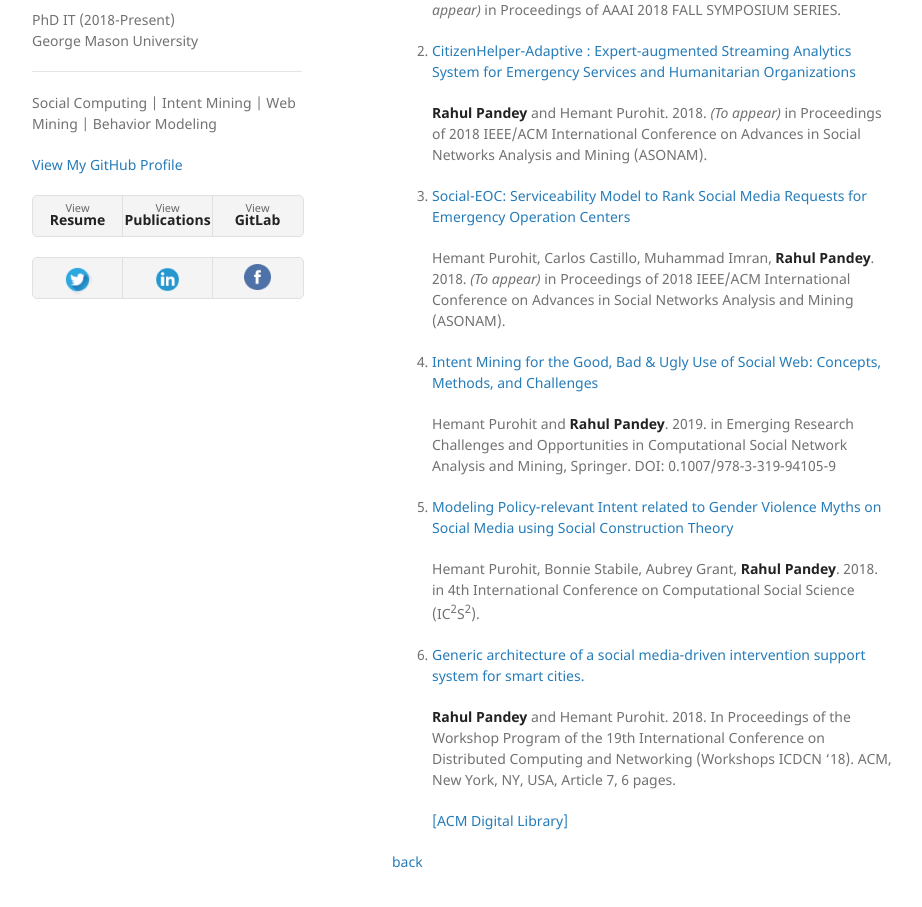
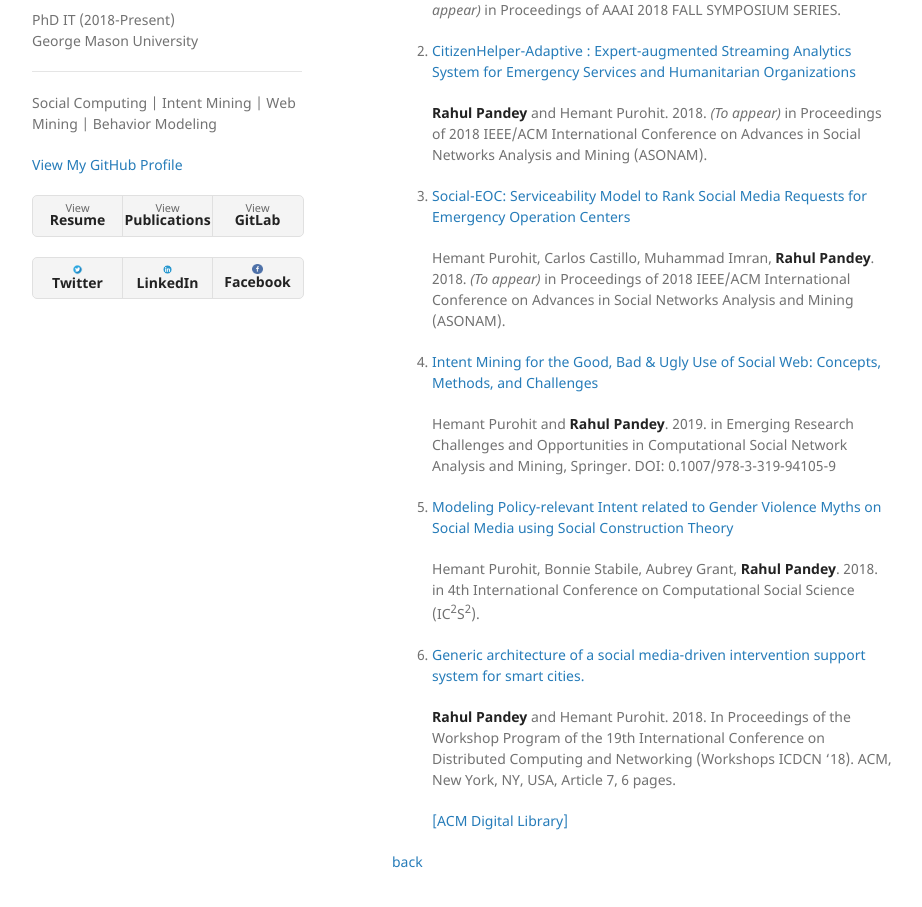
Before and after one commit to gizmowiki/gizmowiki.github.io, a Jekyll site: the page built from publications.md, in a window 1280 px wide and 1209 px high. Shown: the part 267-1174 px from the top of the window, without its empty margins (178-1100 px from the left). Built offline with Jekyll 4.4.1, drawn with Linux system fonts in a browser that asks for light colours; our own code applies the rules of GitHub Pages for plain Markdown files.

Commit message:
changes with social tabs

```diff
--- a/_layouts/default.html
+++ b/_layouts/default.html
@@ -38,10 +38,10 @@
             <li><a target="_blank" href={{ site.gitlab }}>View <strong>GitLab</strong></a></li>
           </ul>
           <ul>
-            <li><a target="_blank" href={{ site.tw }}><img src=../tw.png alt="" width="35%" /></a></li>
-            <li><a target="_blank" href={{ site.in }}><img src=../in.png alt="" width="35%" /></a></li>
+            <li><a target="_blank" href={{ site.tw }}><img src=../tw.png alt="" width="13%" /><strong>Twitter</strong></a></li>
+            <li><a target="_blank" href={{ site.in }}><img src=../in.png alt="" width="13%" /><strong>LinkedIn</strong></a></li>
             <!-- <li><a target="_blank" href="">View <strong>GitLab</strong></a></li> -->
-            <li><a target="_blank" href={{ site.fb }}><img src=../fb.png alt="" width="30%" /></a></li>
+            <li><a target="_blank" href={{ site.fb }}><img src=../fb.png alt="" width="12%" /><strong>Facebook</strong></a></li>
           </ul>
         {% endif %}
       </header>
```
Also changed, not shown: 3 other files.
